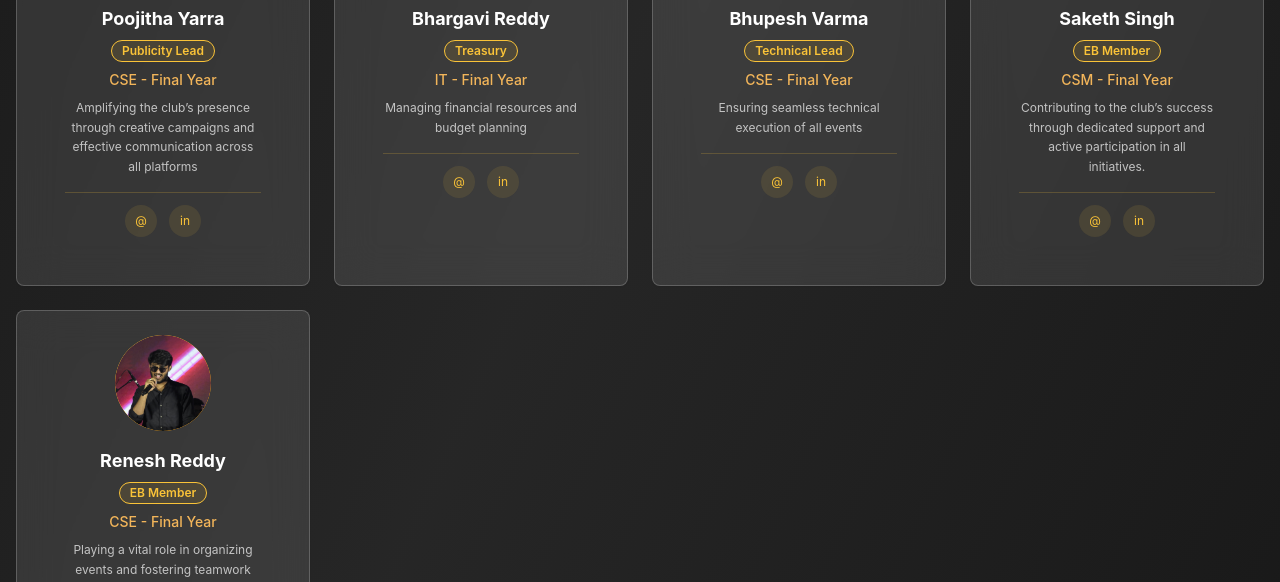
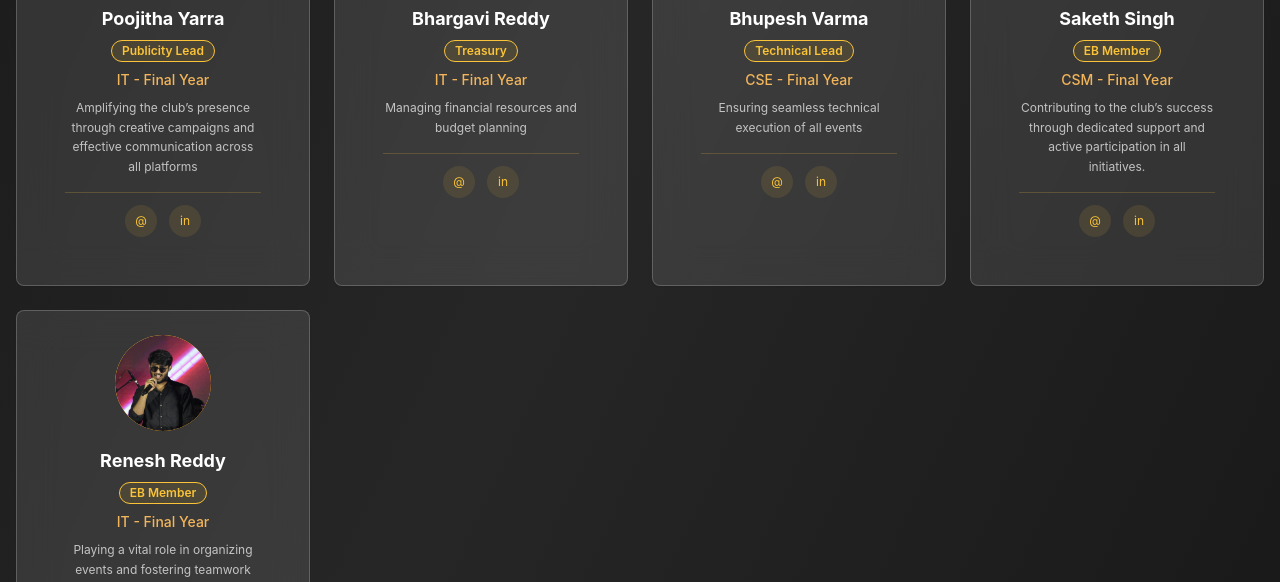
Before and after one commit to aakashreddy12/Rhythms, a React (Vite) app: page /executive in a window 1280 px wide. Shown: the part 1345-1927 px from the top of the page. Built offline with nearby package versions, Linux system fonts and the light colour scheme.

Commit message:
changes made

```diff
--- a/client/pages/Executive.tsx
+++ b/client/pages/Executive.tsx
@@ -70,7 +70,7 @@ export default function Executive() {
       name: "Poojitha Yarra",
       role: "Publicity Lead",
       placeholder: "PY",
-      department: "CSE - Final Year",
+      department: "IT - Final Year",
       description: "Amplifying the club’s presence through creative campaigns and effective communication across all platforms",
     },
     {
@@ -98,7 +98,7 @@ export default function Executive() {
       name: "Renesh Reddy",
       role: "EB Member",
       placeholder: "RR",
-      department: "CSE - Final Year",
+      department: "IT - Final Year",
       description: "Playing a vital role in organizing events and fostering teamwork within the club.",
     },
 
```
